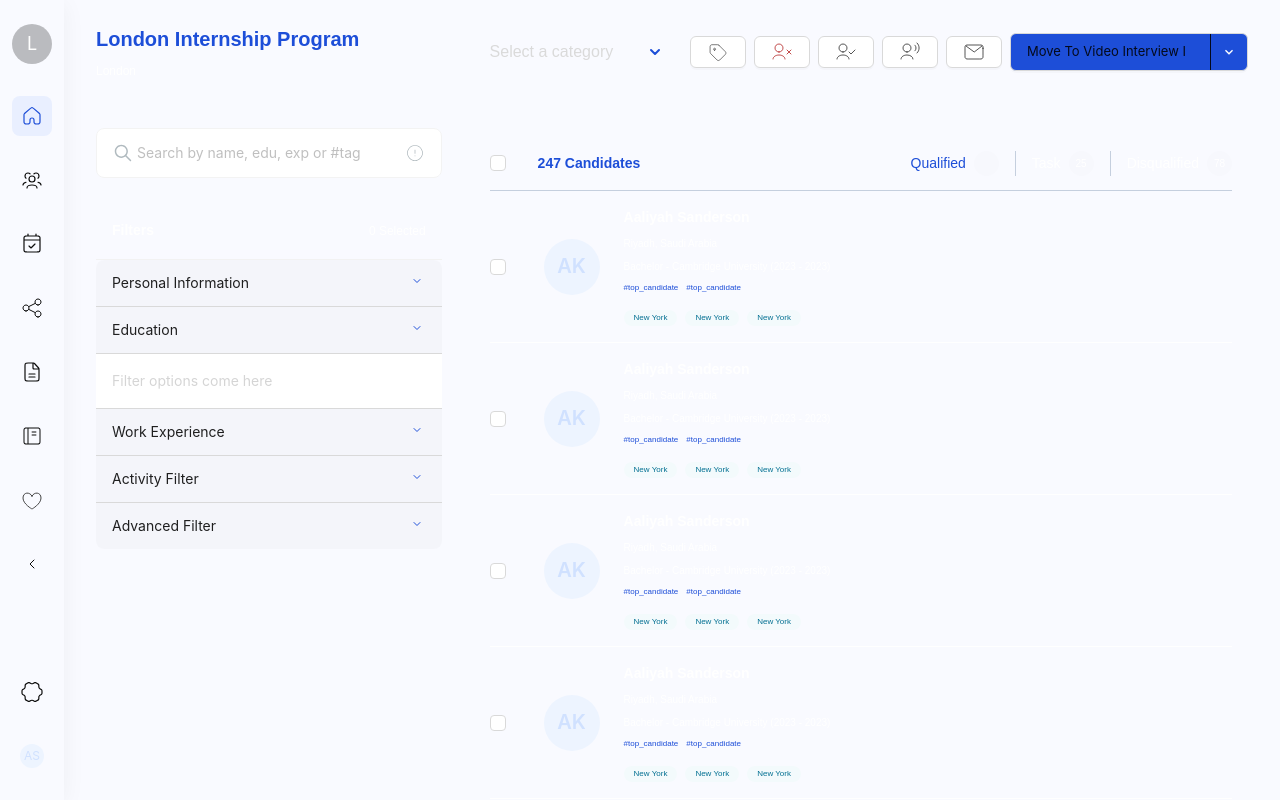
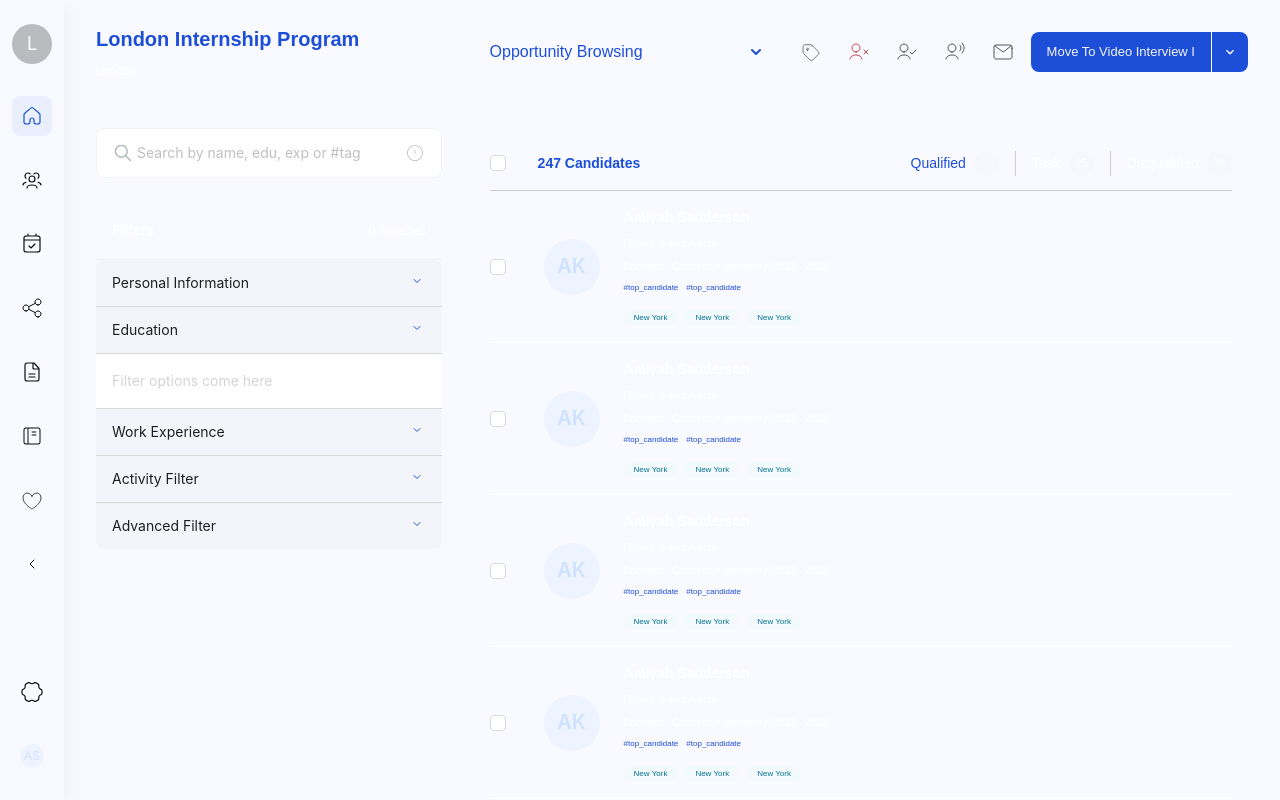
Before and after one commit to Erudite885/tasktwo, a React (Vite) app: page / in a window 1280 px wide. Shown: the top 800 px of the page. Built offline with nearby package versions, Linux system fonts and the light colour scheme.

Commit message:
header component import update

```diff
--- a/src/components/Header/Header.tsx
+++ b/src/components/Header/Header.tsx
@@ -1,56 +1,20 @@
-import React, { useState } from "react";
-import {Avatar, Dropdown, Button} from "antd";
-import ChevronDownSolid from "../../assets/chevron-down-solid.svg";
-import ChevronDownWhite from "../../assets/chevron-down-white.svg";
-import Clip from "../../assets/clip.svg";
-import ContactBuss from "../../assets/contact-buss.svg";
-import ContactCheck from "../../assets/contact-check.svg";
-import ContactClose from "../../assets/contact-close.svg";
-import Message from "../../assets/message.svg";
-// import Button from "../../Button/Button.tsx";
+import { useState } from "react";
+import { Dropdown } from "antd";
+
+import {
+  ChevronDownSolid,
+  ChevronDownWhite,
+  Clip,
+  ContactBuss,
+  ContactCheck,
+  ContactClose,
+  Message,
+} from "../../assets/index.ts";
 import { headerfilters } from "../../constants/index.ts";
+import { Button } from "../index.ts";
 
 const Header = () => {
-  const [categoryFilter, setCategoryFilter] = useState<string | null>(null);
-
-  // const filters = [
-  //   {
-  //     label: "Applied",
-  //     count: 1745,
-  //   },
-  //   {
-  //     label: "Shortlisted",
-  //     count: 453,
-  //   },
-  //   {
-  //     label: "Technical Interview",
-  //     count: 123,
-  //   },
-  //   {
-  //     label: "Opportunity Browsing",
-  //     count: 243,
-  //   },
-  //   {
-  //     label: "Video Interview I",
-  //     count: 25,
-  //   },
-  //   {
-  //     label: "Video Interview II",
-  //     count: 25,
-  //   },
-  //   {
-  //     label: "Video Interview III",
-  //     count: 25,
-  //   },
-  //   {
-  //     label: "Offer",
-  //     count: 25,
-  //   },
-  //   {
-  //     label: "Withdrawn",
-  //     count: 25,
-  //   },
-  // ];
+  const [categoryFilter, setCategoryFilter] = useState<string | null>('Opportunity Browsing');
 
   return (
     <header className="w-full py-[24px] px-[32px] grid grid-flow-col grid-cols-[30%_auto] gap-[32px]">
@@ -110,29 +74,27 @@ const Header = () => {
           trigger={["click"]}
         >
           <button className="flex justify-between items-center text-[16px]">
-            {categoryFilter || (
-              <span className="text-[#dadada]">Select a category</span>
-            )}
+            {categoryFilter}
 
-            <img src={ChevronDownSolid} alt='ChevronDownSolid icon' />
+            <img src={ChevronDownSolid} alt="ChevronDownSolid icon" />
           </button>
         </Dropdown>
 
         <div className="grid grid-flow-col gap-[8px] justify-between items-center">
           <Button>
-            <img src={Clip} alt=' Clip icon' />
+            <img src={Clip} alt=" Clip icon" />
           </Button>
           <Button>
-            <img src={ContactClose} alt='ContactClose icon' />
+            <img src={ContactClose} alt="ContactClose icon" />
           </Button>
           <Button>
-            <img src={ContactCheck} alt='ContactCheck icon' />
+            <img src={ContactCheck} alt="ContactCheck icon" />
           </Button>
           <Button>
-            <img src={ContactBuss} alt='ContactBuss icon' />
+            <img src={ContactBuss} alt="ContactBuss icon" />
           </Button>
           <Button>
-            <img src={Message} alt='Message icon' />
+            <img src={Message} alt="Message icon" />
           </Button>
 
           <Dropdown
@@ -160,11 +122,11 @@ const Header = () => {
             }}
           >
             <Button className="flex items-center p-0 h-full text-white">
-              <div className="px-[16px] text-[13px]">
-                Move To Video Interview I
+              <div className="px-[16px] text-[13px] text-white">
+                <span style={{color: 'whitesmoke'}} >Move To Video Interview I</span>
               </div>
               <div className="flex items-center justify-center border-l-[1px] p-[10px] h-full">
-                 <img src={ChevronDownWhite} alt='ChevronDownWhite icon' />
+                <img src={ChevronDownWhite} alt="ChevronDownWhite icon" />
               </div>
             </Button>
           </Dropdown>
@@ -172,6 +134,6 @@ const Header = () => {
       </div>
     </header>
   );
-}
+};
 
-export default Header
+export default Header;
```
